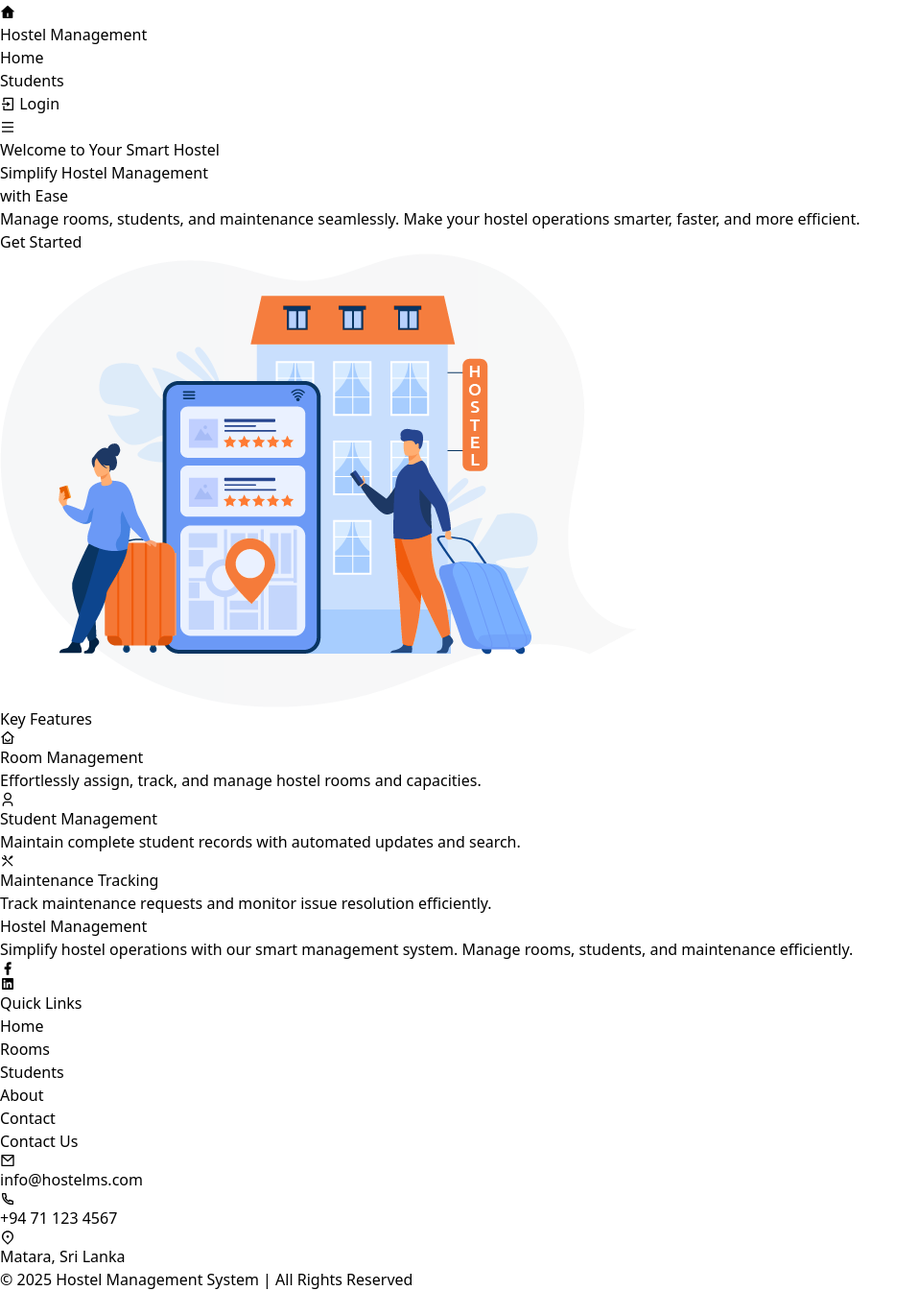
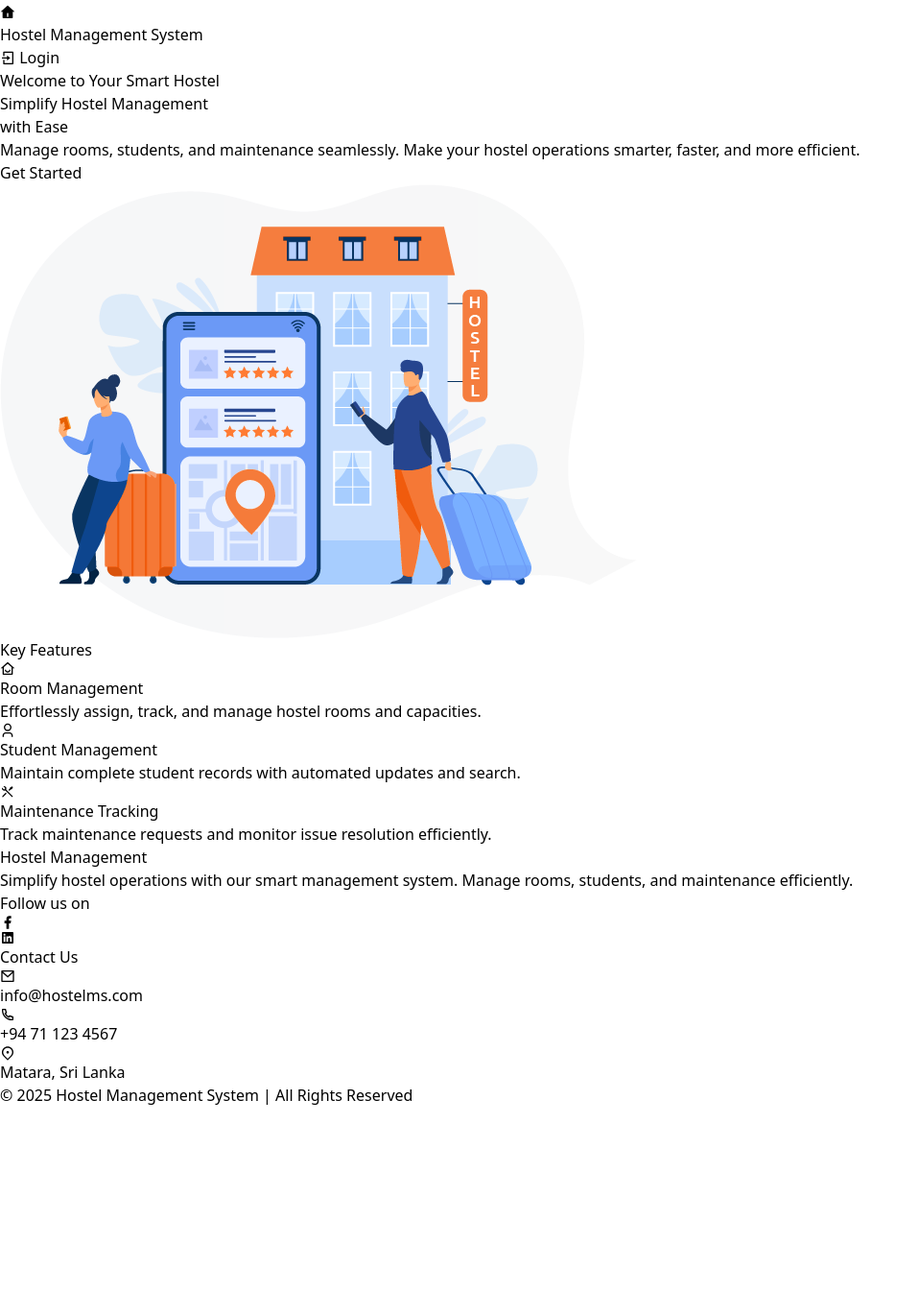
Before and after one commit to sihina3436/Hostel-Management-System-React-Express-Mysql, a React app in the folder frontend/: page / in a window 1280 px wide. Shown: the whole page at 96% size, without its empty margins (0-958 px from the left). After the commit the page ends 1153 px from the top, so only its background shows below. Built offline with nearby package versions, Linux system fonts and the light colour scheme; the HTML template or start-up script is replaced by a standard one.

Commit message:
Update components

```diff
--- a/frontend/src/Components/Footer.jsx
+++ b/frontend/src/Components/Footer.jsx
@@ -13,7 +13,14 @@ const Footer = () => {
           <p className="text-s text-white/90">
             Simplify hostel operations with our smart management system. Manage rooms, students, and maintenance efficiently.
           </p>
-            <div className="flex pt-10 space-x-6 text-2xl">
+
+
+        </div>
+
+        {/* Quick Links */}
+        <div className="space-y-2 text-center sm:text-left">
+          <h4 className="text-md font-bold text-white">Follow us on</h4>
+          <div className="flex pt-4 space-x-6 text-2xl">
                       <a href="#" className="hover:text-emerald-200 transition-colors transform hover:scale-110 duration-300">
                           <RiFacebookFill />
                       </a>
@@ -21,19 +28,6 @@ const Footer = () => {
                           <RiLinkedinBoxFill />
                       </a>
             </div>
-
-        </div>
-
-        {/* Quick Links */}
-        <div className="space-y-2 text-center sm:text-left">
-          <h4 className="text-md font-bold text-white">Quick Links</h4>
-          <ul className="space-y-1 text-white/90">
-            <li><Link to="/" className="hover:text-emerald-200 transition-colors">Home</Link></li>
-            <li><Link to="/rooms" className="hover:text-emerald-200 transition-colors">Rooms</Link></li>
-            <li><Link to="/students" className="hover:text-emerald-200 transition-colors">Students</Link></li>
-            <li><Link to="/about" className="hover:text-emerald-200 transition-colors">About</Link></li>
-            <li><Link to="/contact" className="hover:text-emerald-200 transition-colors">Contact</Link></li>
-          </ul>
         </div>
 
         {/* Contact Info */}
--- a/frontend/src/Components/NavBar.jsx
+++ b/frontend/src/Components/NavBar.jsx
@@ -5,37 +5,16 @@ import "remixicon/fonts/remixicon.css";
 const Navbar = () => {
   return (
     <nav className="bg-emerald-600 text-white shadow-lg sticky top-0 z-50">
-      <div className="container mx-auto px-6 py-5 flex justify-between items-center">
-        {/* Logo Section */}
-        <div className="flex items-center space-x-3">
+      <div className="container mx-auto px-6 py-5 flex justify-center items-center relative">
+        {/* Logo Section - Clickable */}
+        <Link to="/" className="flex items-center space-x-3">
           <i className="ri-home-4-fill text-3xl text-white"></i>
           <h1 className="text-xl font-bold tracking-wide text-white">
-            Hostel Management
+            Hostel Management System
           </h1>
-        </div>
+        </Link>
 
-        {/* Navigation Links */}
-        <ul className="hidden md:flex space-x-8 text-lg font-medium">
-          <li>
-            <Link
-              to="/"
-              className="text-white hover:text-emerald-200 transition-colors duration-300"
-            >
-              Home
-            </Link>
-          </li>
-          <li>
-            <Link
-              to="/dashboard"
-              className="text-white hover:text-emerald-200 transition-colors duration-300"
-            >
-              Students
-            </Link>
-          </li>
-        </ul>
-
-        {/* Login Button */}
-        <div className="hidden md:block">
+        <div className="absolute right-6">
           <Link
             to="/login"
             className="bg-white text-emerald-600 px-6 py-2 rounded-full font-semibold hover:bg-emerald-50 hover:text-emerald-700 transition-all duration-300 flex items-center gap-2"
@@ -43,11 +22,6 @@ const Navbar = () => {
             <i className="ri-login-box-line text-xl"></i> Login
           </Link>
         </div>
-
-        {/* Mobile Menu Icon */}
-        <div className="md:hidden">
-          <i className="ri-menu-line text-3xl text-white cursor-pointer"></i>
-        </div>
       </div>
     </nav>
   );
--- a/frontend/src/dashboard/user/main/UserDashboard.jsx
+++ b/frontend/src/dashboard/user/main/UserDashboard.jsx
@@ -19,7 +19,13 @@ const UserDashboard = () => {
     room: "G-427",
     joined: "January 2025",
     Level: "Level 03",
+    gender: "female",
   };
+
+  const avatarUrl =
+    user.gender === "male"
+      ? "https://cdn-icons-png.flaticon.com/512/236/236832.png"
+      : "https://cdn-icons-png.flaticon.com/512/6997/6997662.png";
 
   const renderRightSection = () => {
     if (activeSection === "overview") {
@@ -77,9 +83,9 @@ const UserDashboard = () => {
       {activeSection === "overview" && (
         <div className="md:w-1/3 bg-white rounded-3xl shadow-lg p-8 mr-10 flex flex-col items-center justify-start border border-green-100">
           <img
-            src="https://cdn-icons-png.flaticon.com/512/3135/3135715.png"
+            src={avatarUrl}
             alt={`${user.name}'s avatar`}
-            className="w-32 h-32 rounded-full border-4 border-green-400 mb-4 shadow-md"
+            className="w-32 h-32 rounded-full border-4 border-green-400 mb-4 shadow-md object-cover"
           />
           <h2 className="text-2xl font-bold text-gray-800 mb-1">{user.name}</h2>
           <p className="text-gray-600 font-bold">{user.Registration}</p>
--- a/frontend/src/dashboard/user/profile/RoomDetails.jsx
+++ b/frontend/src/dashboard/user/profile/RoomDetails.jsx
@@ -16,39 +16,31 @@ const RoomDetails = () => {
       phone: "+94 77 123 4567",
       department: "ICT",
       level: "3",
-      avatar: "https://cdn-icons-png.flaticon.com/512/3135/3135715.png",
     },
     {
       name: "Sihara Edirisinghe",
       phone: "+94 71 987 6543",
       department: "ICT",
       level: "1",
-      avatar: "https://cdn-icons-png.flaticon.com/512/3135/3135715.png",
     },
     {
       name: "Hiruni Perera",
       phone: "+94 77 555 1234",
       department: "ICT",
       level: "2",
-      avatar: "https://cdn-icons-png.flaticon.com/512/3135/3135715.png",
     },
     {
       name: "Devindi Silva",
       phone: "+94 77 888 4321",
       department: "ICT",
       level: "2",
-      avatar: "https://cdn-icons-png.flaticon.com/512/3135/3135715.png",
     },
   ];
 
-  // const roomItems = [
-  //   "02 Double Beds with Mattress",
-  //   "02 Cupboard",
-  //   "04 Study Table & Chair",
-  //   "01 Ceiling Fan",
-  //   "02 LED Lights",
-  //   "02 Cloth Racks",
-  // ];
+  const getAvatar = (roomNumber) =>
+    roomNumber.startsWith("G")
+      ? "https://cdn-icons-png.flaticon.com/512/6997/6997662.png" // Female
+      : "https://cdn-icons-png.flaticon.com/512/236/236832.png"; // Male
 
   return (
     <div className="max-w-5xl mx-auto bg-white p-10 space-y-10">
@@ -81,7 +73,7 @@ const RoomDetails = () => {
               className="flex gap-4 bg-white p-5 rounded-xl border border-green-100 shadow hover:shadow-md transition duration-200"
             >
               <img
-                src={member.avatar}
+                src={getAvatar(roomInfo.number)}
                 alt={member.name}
                 className="w-16 h-16 rounded-full border-2 border-green-400 object-cover"
               />
@@ -95,22 +87,6 @@ const RoomDetails = () => {
           ))}
         </div>
       </div>
-
-      {/* Room Items
-      <div>
-        <h3 className="text-xl font-semibold text-green-700 mb-6">Assigned Room Items</h3>
-        <div className="grid sm:grid-cols-2 lg:grid-cols-3 gap-4">
-          {roomItems.map((item, index) => (
-            <div
-              key={index}
-              className="flex items-center gap-3 p-3 bg-green-50 rounded-xl border border-green-100 shadow hover:shadow-md transition duration-200"
-            >
-              <div className="w-2 h-2 bg-green-500 rounded-full mr-3"></div>
-              <span className="text-gray-800 font-medium">{item}</span>
-            </div>
-          ))}
-        </div>
-      </div> */}
     </div>
   );
 };
```
Also changed, not shown: frontend/src/dashboard/user/profile/Payments.jsx (+50 -13 lines).
